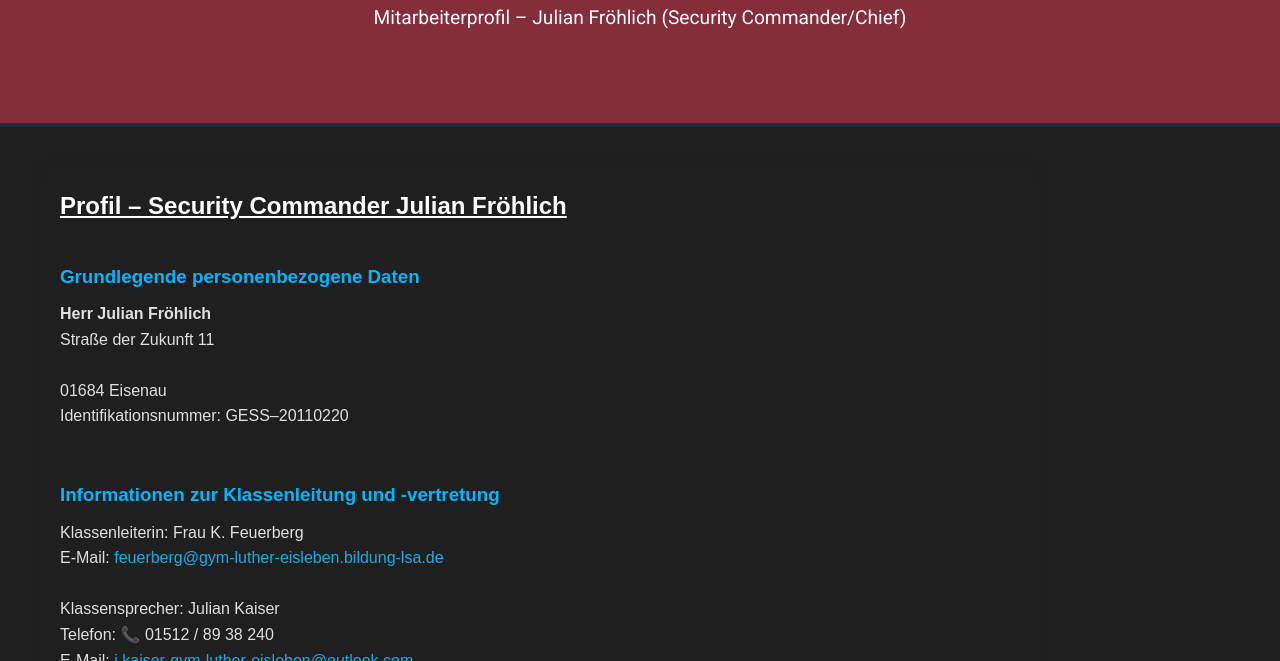
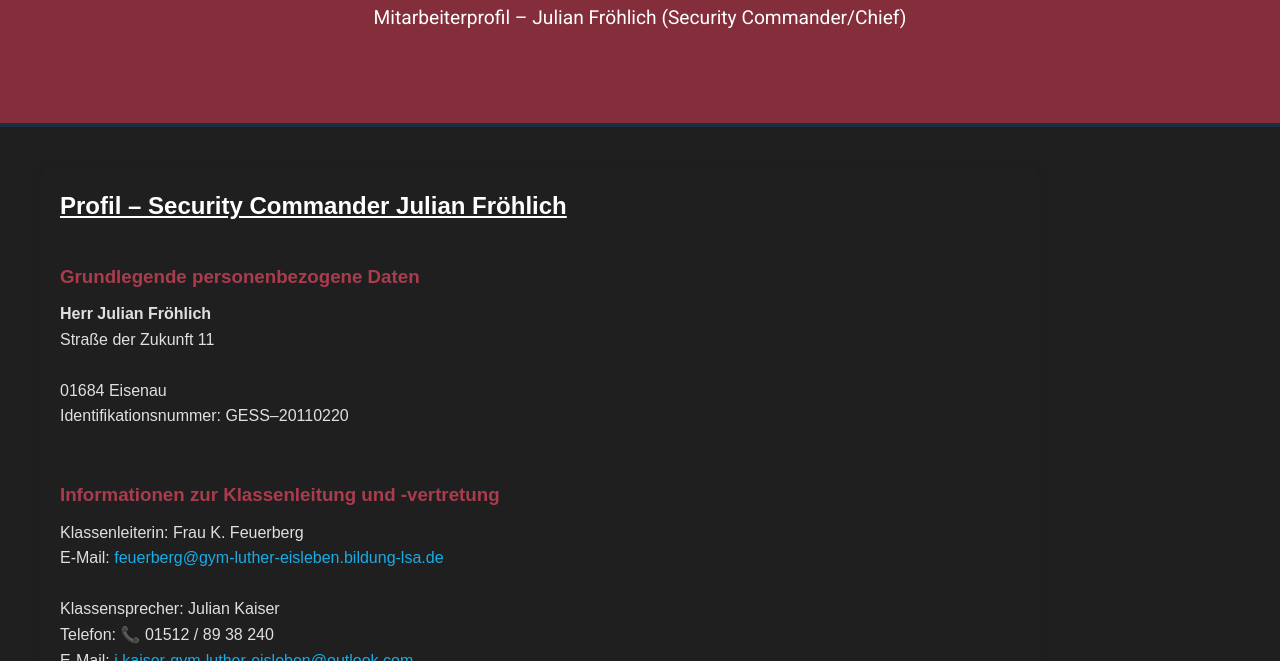
Before and after one commit to Golden-Eagle-Security-Service-Eisenau/julian-froehlich_security-commander_gess_eisenau, a plain HTML site: page index.html in a window 1280 px wide. Shown: the part 139-800 px from the top of the page. Drawn offline with Linux system fonts and the light colour scheme.

Commit message:
Update style.css

```diff
--- a/style.css
+++ b/style.css
@@ -75,7 +75,7 @@ h2 {
 }
 
 h3 {
-  color: #03b6fc;
+  color: #aa3c4e;
   margin-bottom: 0.5em;
 }
 
```
